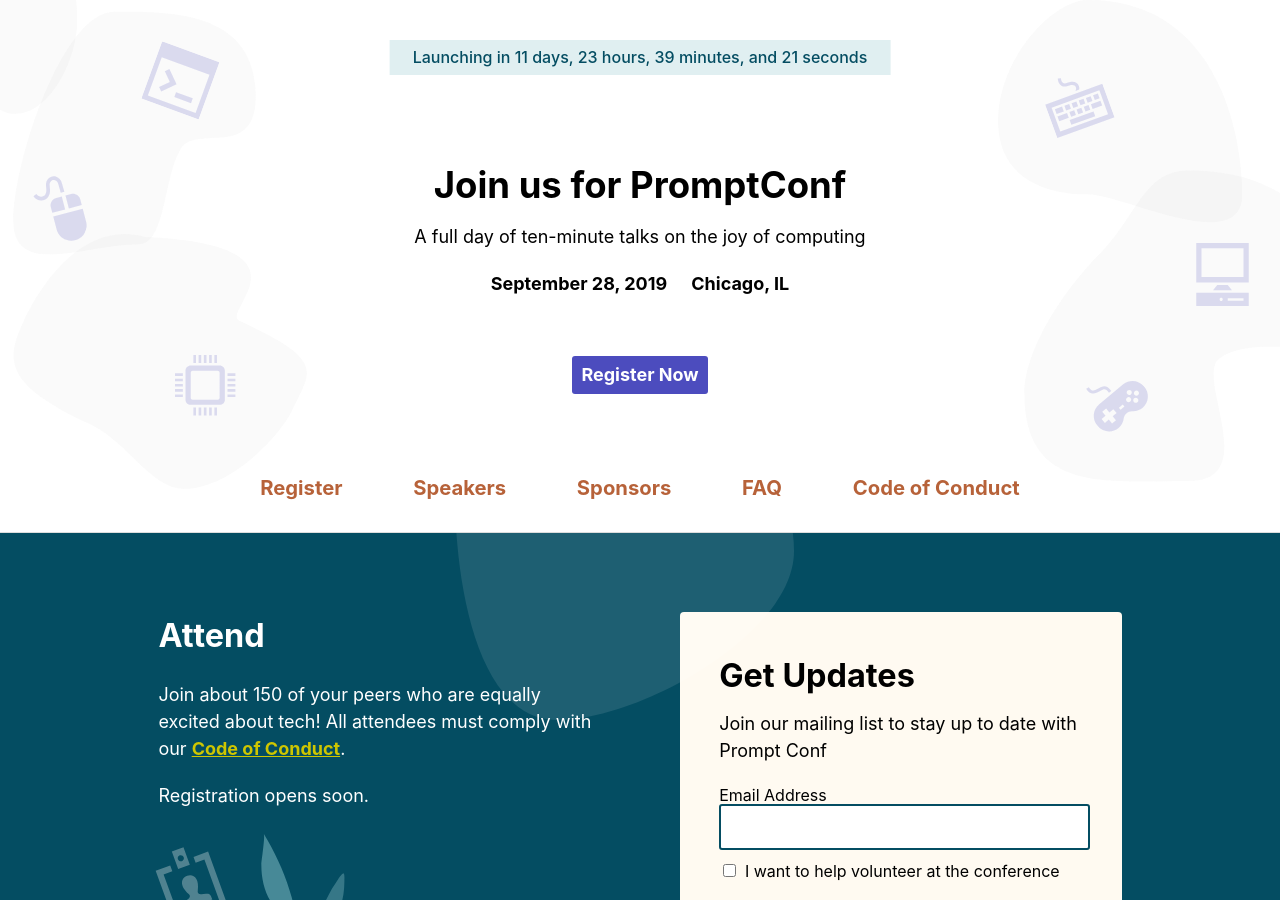
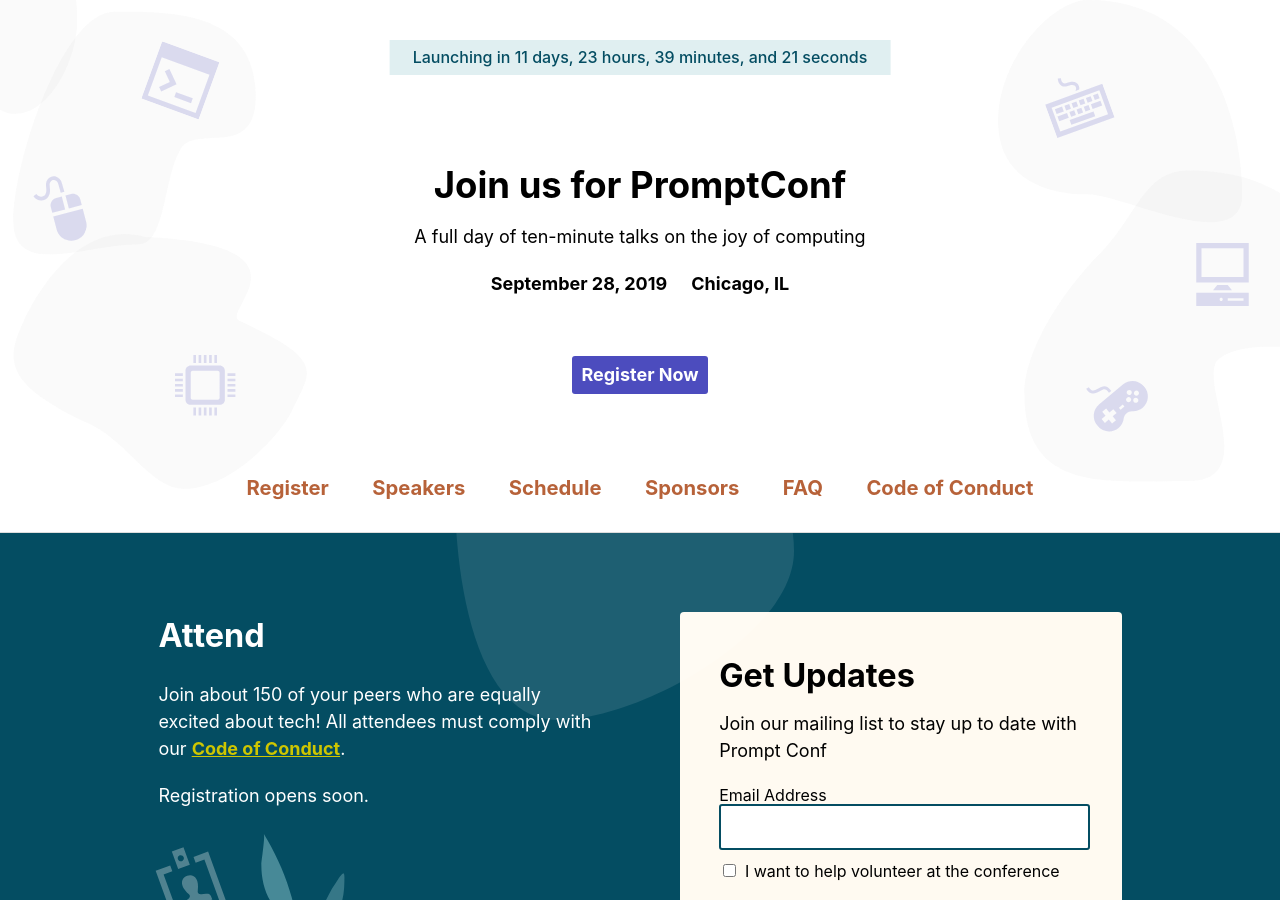
Before and after one commit to promptconf/promptconf.github.io, a Jekyll site: the page built from index.html, in a window 1280 px wide and 900 px high. Built offline with Jekyll 4.4.1, drawn with Linux system fonts in a browser that asks for light colours; some web fonts are replaced; comment, search, counter and statistics services are not loaded.

Commit message:
Add schedule to nav

```diff
--- a/_data/nav.yml
+++ b/_data/nav.yml
@@ -6,6 +6,8 @@
 #   link: /proposals/
 - name: Speakers
   link: /speakers/
+- name: Schedule
+  link: /schedule/
 # - name: Emails
 #   link: /#email
 - name: Sponsors
```
